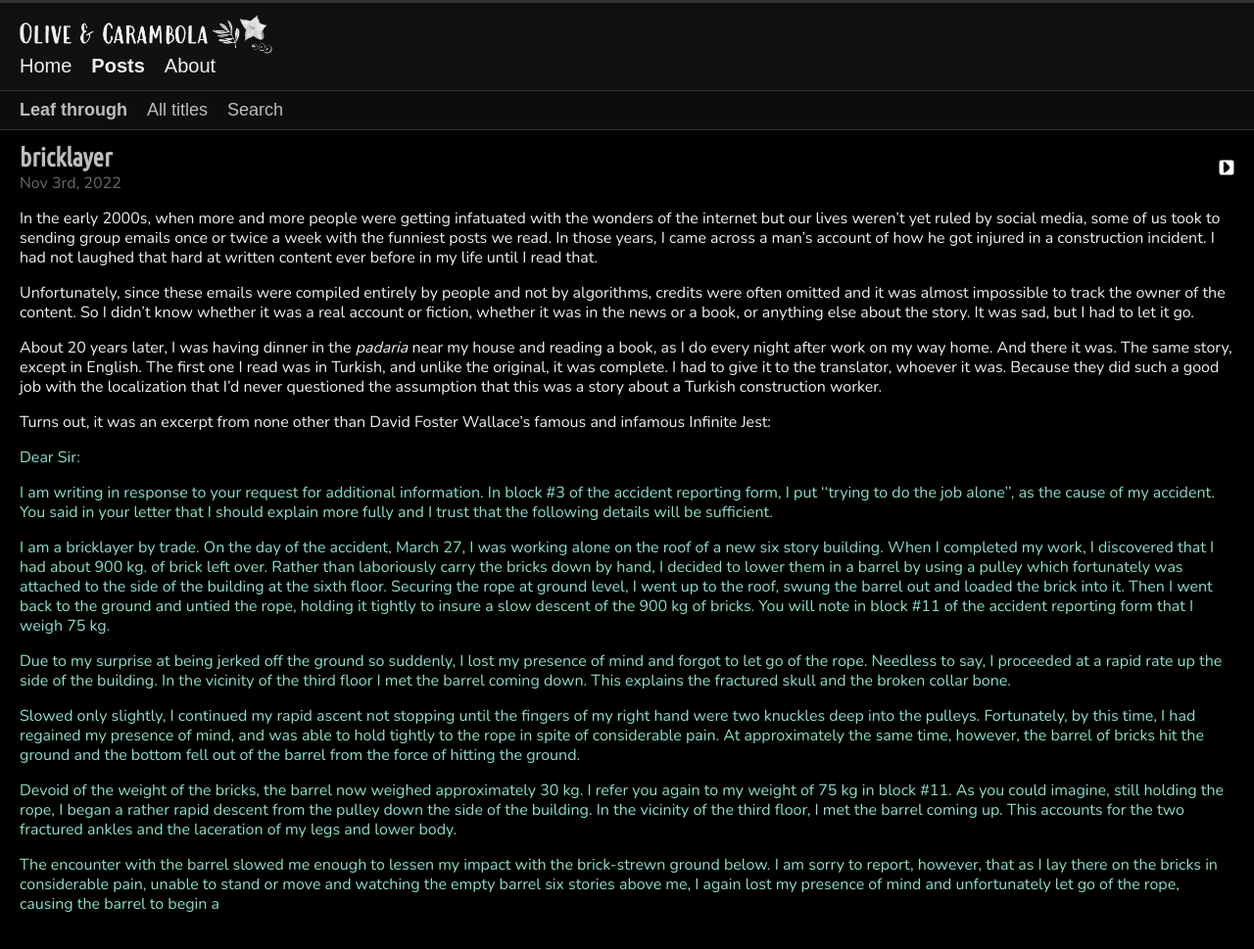
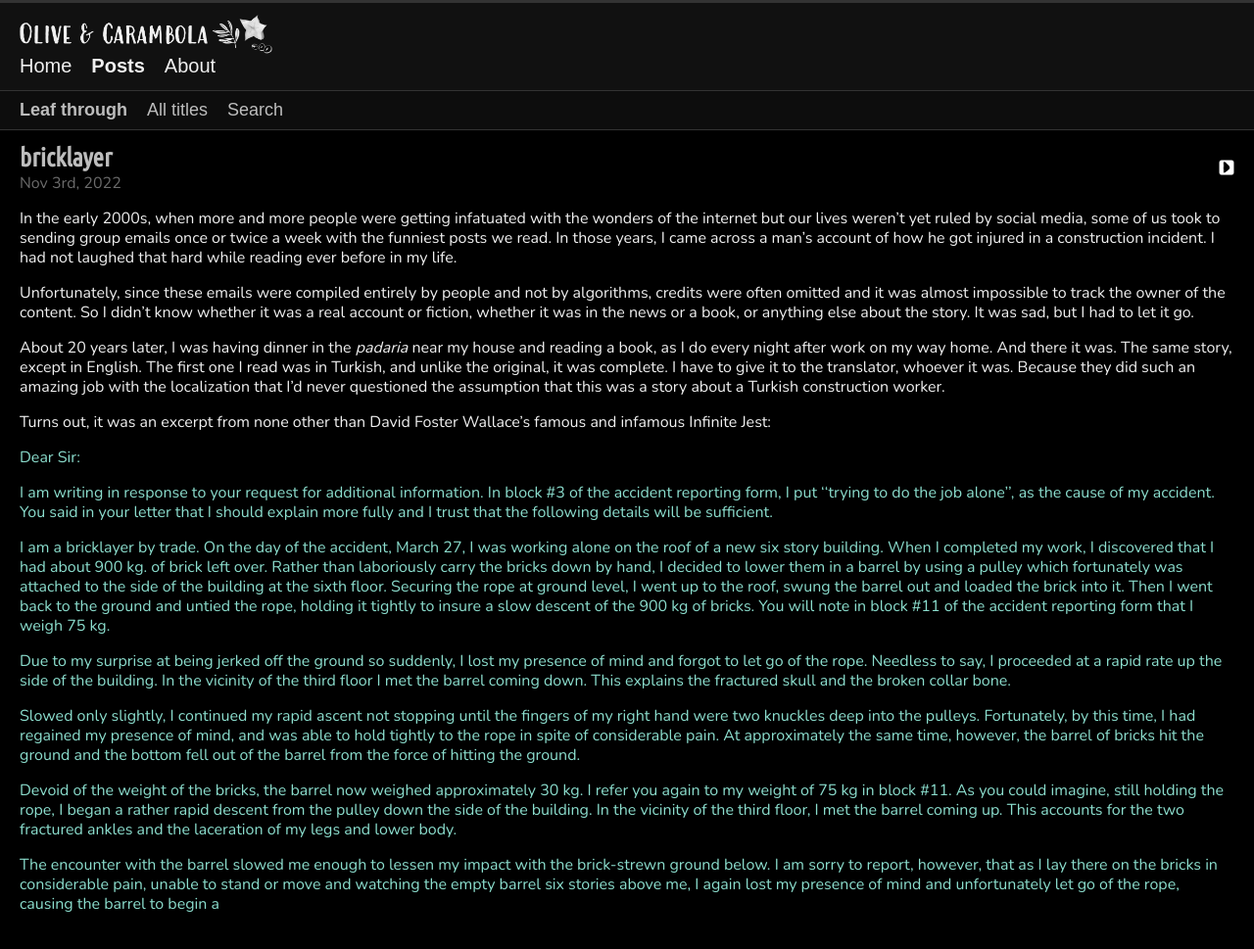
Before and after one commit to olivecarambola/logbook, a Jekyll site: the page built from _posts/2022-11-03-bricklayer.md, in a window 1280 px wide. Shown: the whole page at 98% size. Built offline with Jekyll 4.4.1, drawn with Linux system fonts in a browser that asks for light colours; some web fonts are replaced.

Commit message:
Update 2022-11-03-bricklayer.md

```diff
--- a/_posts/2022-11-03-bricklayer.md
+++ b/_posts/2022-11-03-bricklayer.md
@@ -5,18 +5,18 @@
 permalink: /posts/22-11-03-bricklayer/
 summary: "Possibly the most widely known passage from David Foster Wallace's famous and infamous ''Infinite Jest'' (1996)."
 collection: "coda"
-wrdcount_original: 257
+wrdcount_original: 252
 wrdcount_quote: 487
 wrdcount_translated: 0
 wrdcount_capnotes: 0
 imgcount_original: 0
 imgcount_credited: 0
 ---
-In the early 2000s, when more and more people were getting infatuated with the wonders of the internet but our lives weren't yet ruled by social media, some of us took to sending group emails once or twice a week with the funniest posts we read. In those years, I came across a man's account of how he got injured in a construction incident. I had not laughed that hard at written content ever before in my life until I read that.
+In the early 2000s, when more and more people were getting infatuated with the wonders of the internet but our lives weren't yet ruled by social media, some of us took to sending group emails once or twice a week with the funniest posts we read. In those years, I came across a man's account of how he got injured in a construction incident. I had not laughed that hard while reading ever before in my life.
 
 Unfortunately, since these emails were compiled entirely by people and not by algorithms, credits were often omitted and it was almost impossible to track the owner of the content. So I didn't know whether it was a real account or fiction, whether it was in the news or a book, or anything else about the story. It was sad, but I had to let it go.
 
-About 20 years later, I was having dinner in the *padaria* near my house and reading a book, as I do every night after work on my way home. And there it was. The same story, except in English. The first one I read was in Turkish, and unlike the original, it was complete. I had to give it to the translator, whoever it was. Because they did such a good job with the localization that I'd never questioned the assumption that this was a story about a Turkish construction worker.
+About 20 years later, I was having dinner in the *padaria* near my house and reading a book, as I do every night after work on my way home. And there it was. The same story, except in English. The first one I read was in Turkish, and unlike the original, it was complete. I have to give it to the translator, whoever it was. Because they did such an amazing job with the localization that I'd never questioned the assumption that this was a story about a Turkish construction worker.
 
 Turns out, it was an excerpt from none other than David Foster Wallace's famous and infamous Infinite Jest:
 
```
